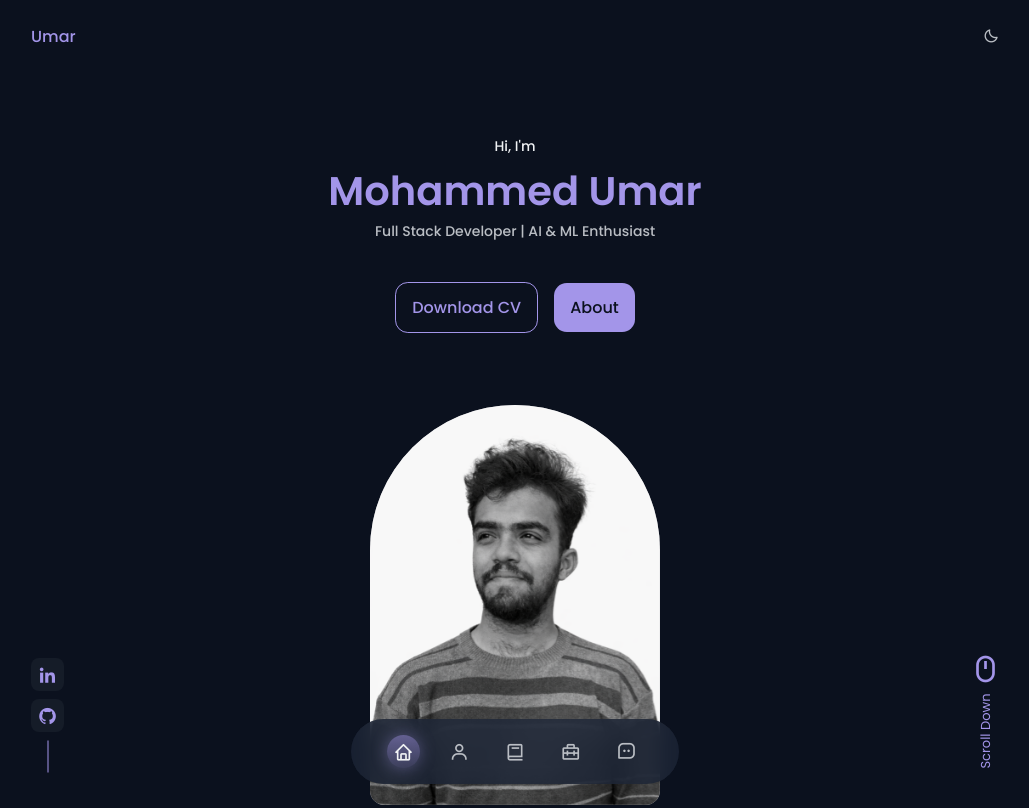
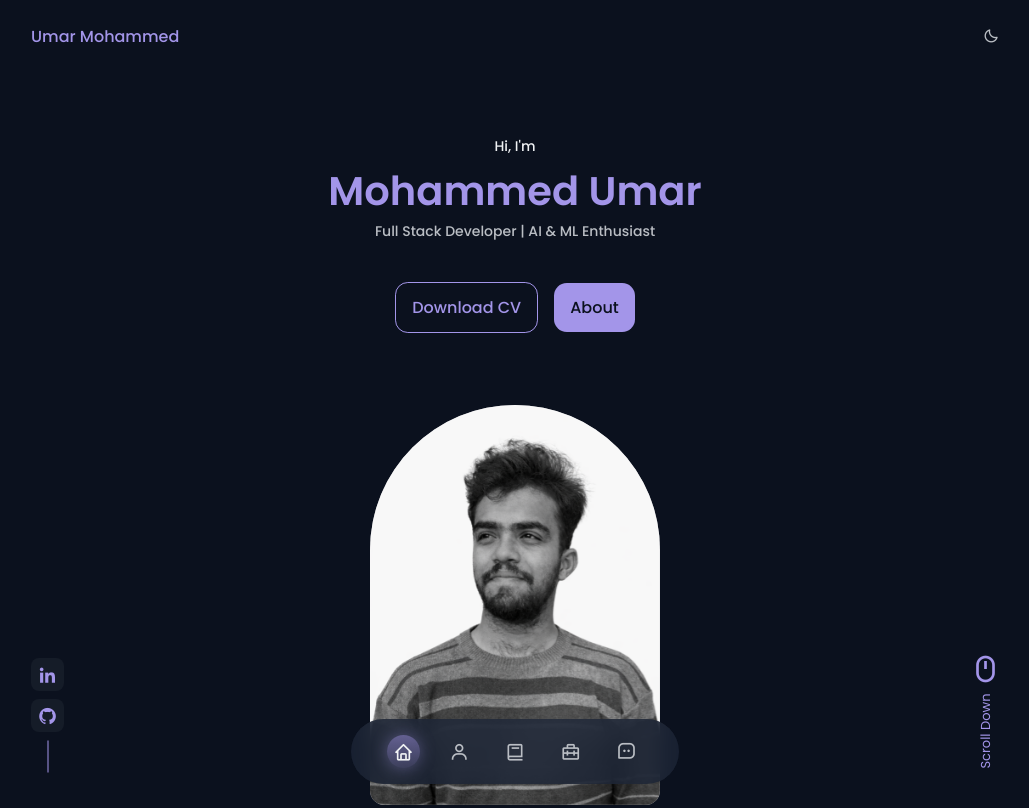
Before and after one commit to 43mohammed-umar/personal_portfolio-website, a plain HTML site: page index.html in a window 1280 px wide. Shown: the top 808 px of the page, without its empty margins (125-1154 px from the left). Drawn offline with nearby package versions, Linux system fonts and the light colour scheme.

Commit message:
Updated website

```diff
--- a/index.html
+++ b/index.html
@@ -32,7 +32,7 @@
     <!--=============== HEADER ===============-->
     <header class="header" id="header">
         <nav class="nav container">
-            <a href="#" class="nav__logo">Umar</a>
+            <a href="#" class="nav__logo"> Umar Mohammed</a>
 
             <div class="nav__menu">
                 <ul class="nav__list">
```
